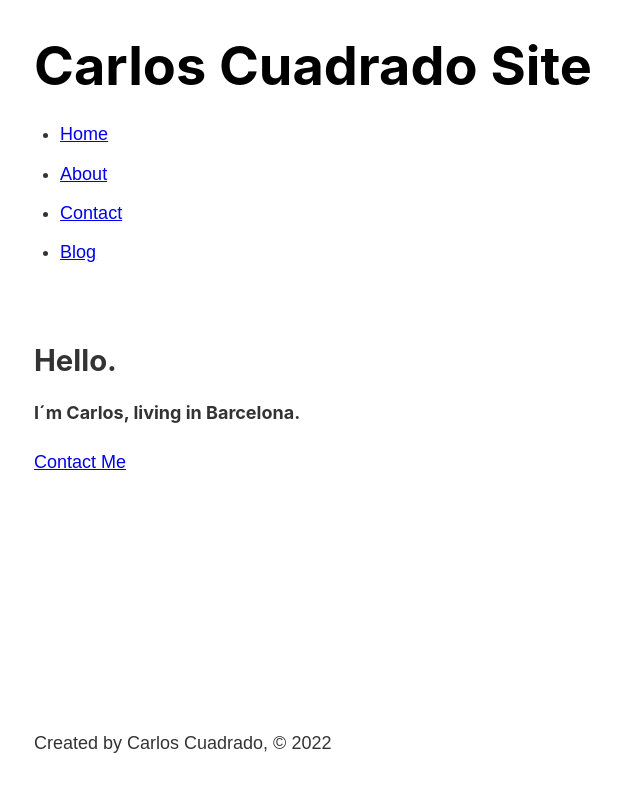
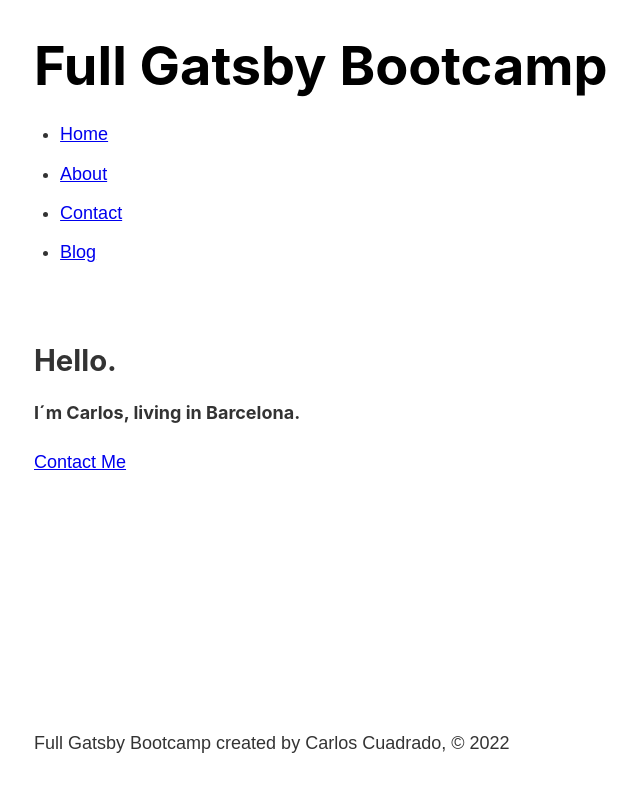
Before and after one commit to CarlosMCuadrado/gatsby-bootcamp, a Gatsby site: page / in a window 1280 px wide. Shown: the whole page, without its empty margins (249-889 px from the left). Built offline with nearby package versions, Linux system fonts and the light colour scheme; Gatsby itself is replaced by a stand-in of ours.

Commit message:
Finished header & footer

```diff
--- a/gatsby-config.js
+++ b/gatsby-config.js
@@ -1,6 +1,9 @@
 
 module.exports = {
-  /* Your site config here */
+  siteMetadata: {
+    title: 'Full Gatsby Bootcamp',
+    author: 'Carlos Cuadrado'
+  },
   plugins: [
     'gatsby-plugin-sass'
   ],
--- a/src/components/footer.js
+++ b/src/components/footer.js
@@ -1,9 +1,22 @@
+import { graphql, useStaticQuery } from 'gatsby'
 import * as React from 'react'
 
 const Footer = () => {
+    const data = useStaticQuery(graphql`
+    query {
+        site {
+            siteMetadata {
+                title
+                author
+            }
+        }
+    }
+    `)
+
+
     return (
         <footer>
-            <p>Created by Carlos Cuadrado, © 2022</p>
+            <p>{data.site.siteMetadata.title} created by {data.site.siteMetadata.author}, © 2022</p>
         </footer>
     )
 }
--- a/src/components/header.js
+++ b/src/components/header.js
@@ -1,15 +1,26 @@
 import * as React from 'react'
-import { Link } from 'gatsby'
+import { Link, graphql, useStaticQuery } from 'gatsby'
 
 
 import * as headerStyles from './header.module.scss'
 
 const Header = () => {
+    const data = useStaticQuery(graphql`
+    query {
+        site {
+            siteMetadata {
+                title
+            }
+        }
+    }
+    `)
+
+
     return (
         <header className={headerStyles.header}>
         <h1>
             <Link className={headerStyles.title} to='/'>
-            Carlos Cuadrado Site
+            {data.site.siteMetadata.title}
             </Link>
         </h1>
         <nav>
```
